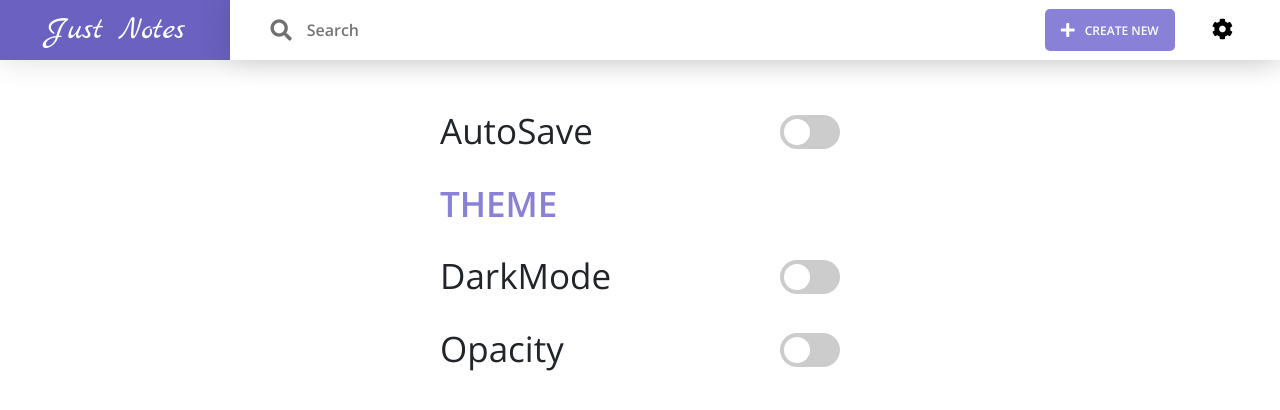
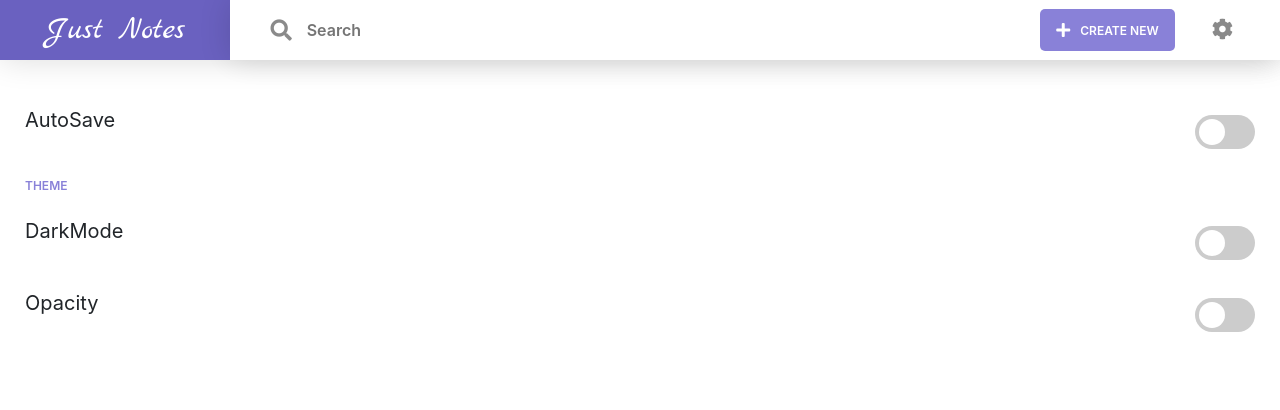
Before and after one commit to UdacityMobileWebScholarship/just-notes, a React (Create React App) app in the folder client/: page /settings in a window 1280 px wide. Shown: the top 410 px of the page. Built offline with nearby package versions, Linux system fonts and the light colour scheme.

Commit message:
Fixed the settings screen  UI

```diff
--- a/client/src/components/partial/Navbar/navbar.css
+++ b/client/src/components/partial/Navbar/navbar.css
@@ -172,15 +172,13 @@ input[type="text"]::-ms-clear {
     } */
     #searchIcon {
         display: flex;
-        opacity: 0.7;
         align-items: center;
         justify-content: center;
-        color: var(--black);
+        color: var(--warm-grey);
         margin-right: 15px;
     }
     #searchIcon:hover, .searchActive {
         color: var(--black);
-        opacity: 0.7;
         cursor: default;
     }
     #searchField {
@@ -232,7 +230,7 @@ input[type="text"]::-ms-clear {
         display: flex;
         align-items: center;
         justify-content: center;
-        color: var(--black);
+        color: var(--warm-grey);
     }
 }
 
--- a/client/src/components/partial/Navbar/navbar.js
+++ b/client/src/components/partial/Navbar/navbar.js
@@ -62,9 +62,9 @@ class Navbar extends Component {
     return (
       <nav id="navContainer">
         <div id="brand">
-        <a href="/">
-          <span>Just Notes</span>
-        </a>
+          <a href="/">
+            <span>Just Notes</span>
+          </a>
         </div>
         <div id="searchbar">
           <div id="searchForm">
--- a/client/src/components/partial/dropdown/drop.css
+++ b/client/src/components/partial/dropdown/drop.css
@@ -1,3 +1,5 @@
+@import "../themes/dark.css";
+
 .drop {
   position: relative;
   display: inline-block;
@@ -6,6 +8,12 @@
 .drop button {
   background-color: transparent;
   border: 1px solid transparent;
+  color: var(--warm-grey);
+  outline: none;
+}
+
+.drop button:hover {
+  color: var(--black);
 }
 
 .drop-triger {
@@ -18,11 +26,11 @@
   left: 0;
   display: none;
   min-width: 14rem;
-  padding: .5rem 0;
+  padding: 1.5rem 0;
   margin: 10px 0 0;
   background-color: #fff;
   background-clip: padding-box;
-  border: 1px solid rgba(0,0,0,.15);
+  box-shadow: 0 0px 28px rgba(0,0,0,0.15), 0 10px 10px rgba(0,0,0,0.12);
   border-radius: .25rem;
 }
 .drop-menu.menu-right {
@@ -37,7 +45,7 @@
   display: block;
   width: 100%;
   text-align: left;
-  padding: .25rem 1.5rem;
+  padding: 1rem 1.5rem;
   font-size: 15px;
 }
 .drop-item .slider{
--- a/client/src/components/partial/settings-menu/index.js
+++ b/client/src/components/partial/settings-menu/index.js
@@ -2,7 +2,7 @@ import React, { Component, Fragment } from "react";
 import PropTypes from "prop-types";
 import Slider from "../Slider";
 
-const headerStyle = {color: "var(--primary-color)", fontWeight: 600}
+const headerStyle = {color: "var(--primary-color)", fontWeight: 600, paddingBottom: 1, fontSize: 12}
 
 export default class SettingMenu extends Component {
   constructor() {
--- a/client/src/components/partial/themes/dark.css
+++ b/client/src/components/partial/themes/dark.css
@@ -10,21 +10,3 @@
     --brownish-grey: rgb(107, 107, 107);
     --warm-grey: rgb(138, 138, 138);
 }
-
-body {
-    background-color: #fafafa;
-    font-family: 'Open Sans', sans-serif;
-    background-image:
-        -webkit-linear-gradient(rgba(0,0,0,.04) 2px, transparent 0);
-    background-image:
-        -moz-linear-gradient(rgba(0,0,0,.04) 2px, transparent 0);
-    background-image:
-        -o-linear-gradient(rgba(0,0,0,.04) 2px, transparent 0);
-    background-image:
-        -ms-linear-gradient(rgba(0,0,0,.04) 2px, transparent 0);
-        -webkit-background-size: 100% 2em;
-        -moz-background-size: 100% 2em;
-    background-image:
-        linear-gradient(rgba(0,0,0,.04) 2px, transparent 0);
-    background-size: 100% 2em;
-}
--- a/client/src/index.js
+++ b/client/src/index.js
@@ -9,7 +9,7 @@ import store from "./core/store";
 import "./index.css";
 import "../src/Connectivity/Offline_lang_en.css";
 import "../src/Connectivity/Offline_theme.css";
-// import "offline-js";
+import "offline-js";
 
 ReactDOM.render(
   <Provider store={store}>
--- a/client/src/pages/Home/Home.css
+++ b/client/src/pages/Home/Home.css
@@ -15,6 +15,21 @@
   padding-top: 75px;
   overflow-x: hidden;
   overflow-y: auto;
+  background-color: #fafafa;
+  font-family: 'Open Sans', sans-serif;
+  background-image:
+      -webkit-linear-gradient(rgba(0,0,0,.04) 2px, transparent 0);
+  background-image:
+      -moz-linear-gradient(rgba(0,0,0,.04) 2px, transparent 0);
+  background-image:
+      -o-linear-gradient(rgba(0,0,0,.04) 2px, transparent 0);
+  background-image:
+      -ms-linear-gradient(rgba(0,0,0,.04) 2px, transparent 0);
+      -webkit-background-size: 100% 2em;
+      -moz-background-size: 100% 2em;
+  background-image:
+      linear-gradient(rgba(0,0,0,.04) 2px, transparent 0);
+  background-size: 100% 2em;
 }
 #notesCardContainer {
   display: grid;
--- a/client/src/pages/Settings/Settings.css
+++ b/client/src/pages/Settings/Settings.css
@@ -11,7 +11,7 @@
     flex-direction: column;
     align-items: center;
     padding: 25px;
-    font-size: 35px;
+    font-size: 20px;
     user-select: none;
 }
 .options .opt:first-child {
@@ -19,13 +19,13 @@
 }
 .options .opt {
     display: flex;
-    width: 50vh;
+    width: 100%;
     margin-bottom: 20px;
 }
 .options .opt-header {
     color: var(--primary-color);
     font-weight: 600;
     text-align: left;
-    width: 50vh;
+    width: 100%;
     margin: 0;
 }
```
